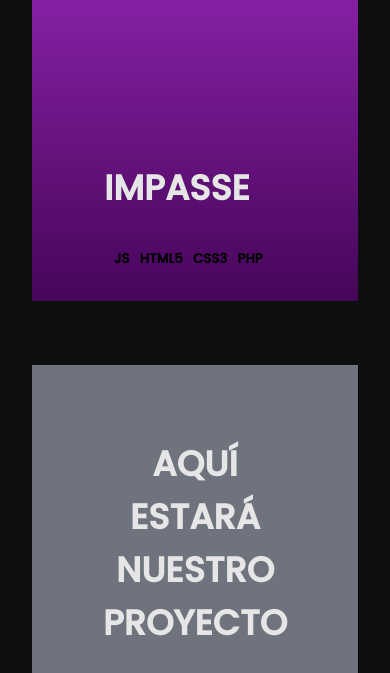
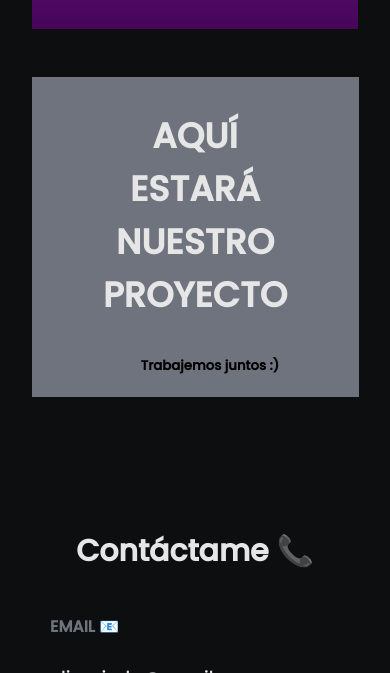
Before and after one commit to eliamjuda/eliam, a plain HTML site: page index.html in a window 390 px wide. Shown: the part 2694-3367 px from the top of the page. Drawn offline with nearby package versions, Linux system fonts and the light colour scheme.

Commit message:
Mobile work box fixed

```diff
--- a/global.css
+++ b/global.css
@@ -378,19 +378,20 @@ footer > h5{
 
     .work_wrapper{
         display: grid;
-    grid-template-columns: repeat(auto-fit, minmax(20rem, 1fr));
-    gap: 4rem;
+        grid-template-columns: repeat(auto-fit, minmax(17rem, 1fr));
+        gap: 3rem;
         margin-top: 6rem;
+        justify-content: center;
     }
 
     .work-box{
         padding: 2rem;
-    height: 25rem;
+        height: 20rem;
         background-color: var(--whiteS);
-    /* background: linear-gradient(180deg,#0A5297,#3389DC); */
         display: flex;
         flex-direction: column;
         justify-content: space-between;
+        align-items: center;
         position: relative;
     }
 
@@ -432,7 +433,9 @@ h5{
     .contact-box > h5{
         font-size: 16px;
         color: var(--whiteS);;
+        margin: 0px 50px;
     }
+
 
     .contact-box > a{
         font-size: 18px;
--- a/index.html
+++ b/index.html
@@ -8,7 +8,7 @@
     <link rel="preconnect" href="https://fonts.googleapis.com">
     <link rel="preconnect" href="https://fonts.gstatic.com" crossorigin>
     <link href="https://fonts.googleapis.com/css2?family=Poppins:wght@400;500&display=swap" rel="stylesheet">
-    <title>eliam</title>
+    <title>Eliam</title>
 </head>
 <body>
     <section class="section header">
@@ -47,7 +47,7 @@
                     Estudio programación desde 2017, desarrollo páginas web desde 2020
                     y soy autodidacta desde 2002 😎
                     <br><br>
-                    ¿Más info? <a class="a-s" href="">descarga mi CV</a>
+                    ¿Más info? <a class="a-s" href="http://eliam.netlify.com/eliam-cv.pdf" rel="noopener noreferrer nofollow" target="_blank">descarga mi CV</a>
                 </p>
             </div>
         </section>
@@ -106,7 +106,7 @@
             </div>
             <div class="contact-box">
                 <h5 class="trigger">EMAIL 📧</h5><br>
-                <a class="trigger" href="mailto:eliamjuda@gmail.com" target="-blank" rel="nofollow noopener noreferrer">eliamjuda@gmail.com</a>
+                <a class="trigger" href="mailto:eliamjuda@gmail.com" target="_blank" rel="nofollow noopener noreferrer">eliamjuda@gmail.com</a>
             </div>
         </section>
         <footer class="section">
```
Also changed, not shown: 1 other file. Lines whose indentation alone changed are shown as unchanged.
